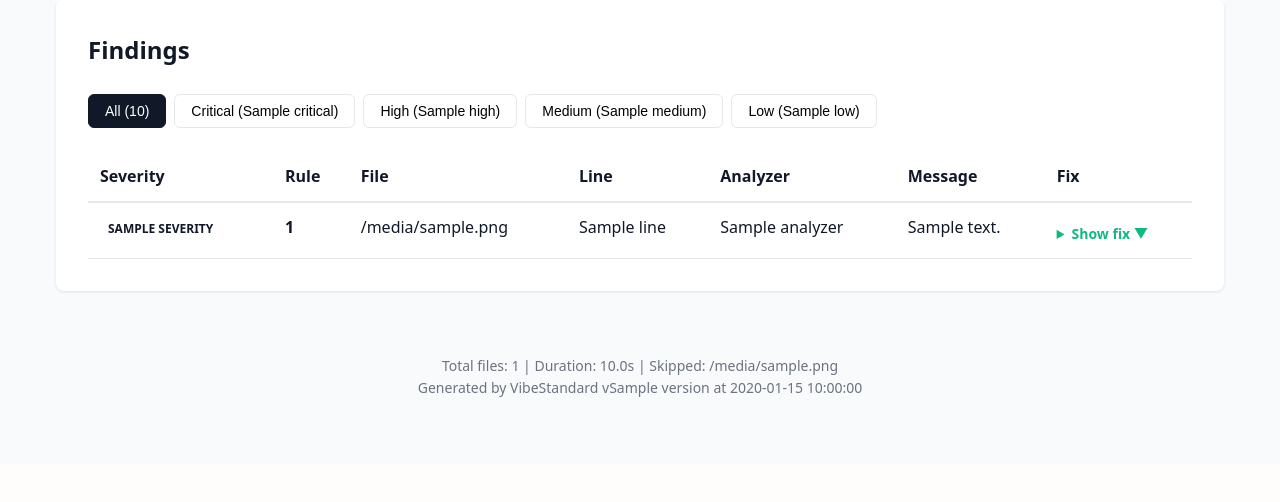
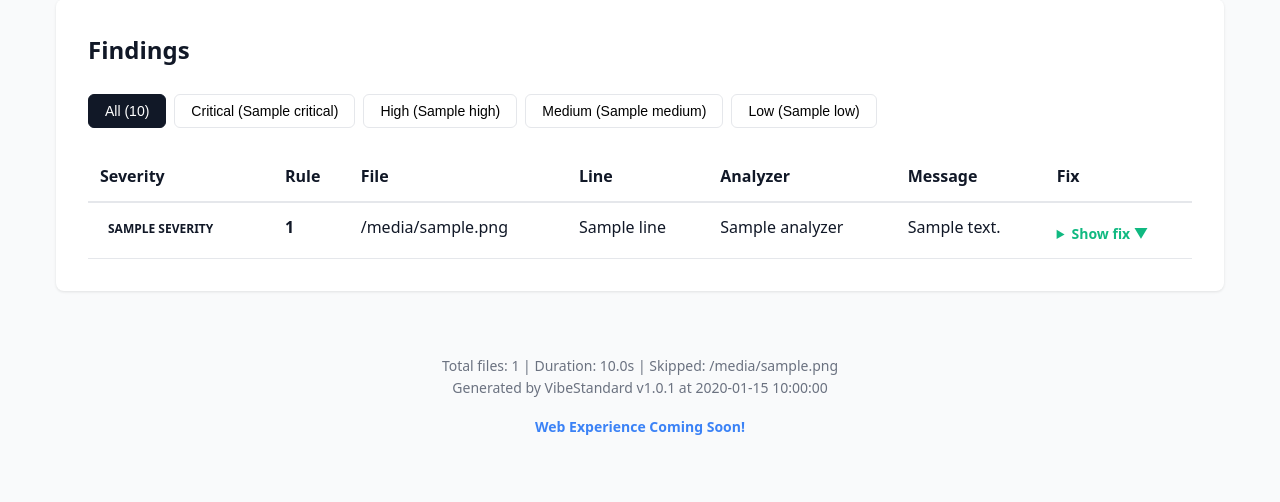
Before and after one commit to ahadRai/VibeStandard, a Python web app: template vibestandard/reporters/templates/report.html.j2 in a window 1280 px wide. Shown: the part 1107-1609 px from the top of the page. Before the commit the page ends 1504 px from the top, so only its background shows below. Run offline with Jinja, Linux system fonts and the light colour scheme; the template is opened without the code that fills it: most values are stand-ins (such as "Sample title", 1, 10 or a date in 2020).

Commit message:
update version to v1.0.1 and add web experience message

```diff
--- a/vibestandard/reporters/cli_reporter.py
+++ b/vibestandard/reporters/cli_reporter.py
@@ -222,7 +222,8 @@ class TerminalReporter(BaseReporter):
         self.console.print(Rule())
         self.console.print("[dim]Run with --output html to generate a shareable report.[/]")
         self.console.print("[dim]Run with --output json for CI integration.[/]")
-        self.console.print(f"[dim]vibestandard v0.1.0[/]")
+        self.console.print(f"[dim]vibestandard v1.0.1[/]")
+        self.console.print(f"[bold blue]Web Experience Coming Soon![/]")
 
         # Fail-on warning
         fail_on = self.options.get("fail_on")
--- a/vibestandard/reporters/templates/report.html.j2
+++ b/vibestandard/reporters/templates/report.html.j2
@@ -478,7 +478,8 @@
         <!-- Footer -->
         <div class="footer">
             <p>Total files: {{ result.total_files }} | Duration: {{ "%.1f"|format(result.duration_seconds) }}s | Skipped: {{ result.skipped_files }}</p>
-            <p>Generated by VibeStandard v{{ version }} at {{ timestamp }}</p>
+            <p>Generated by VibeStandard v1.0.1 at {{ timestamp }}</p>
+            <p style="margin-top: 1rem; font-weight: 600; color: var(--color-medium);">Web Experience Coming Soon!</p>
         </div>
     </div>
 
```
Also changed, not shown: 1 other file.
